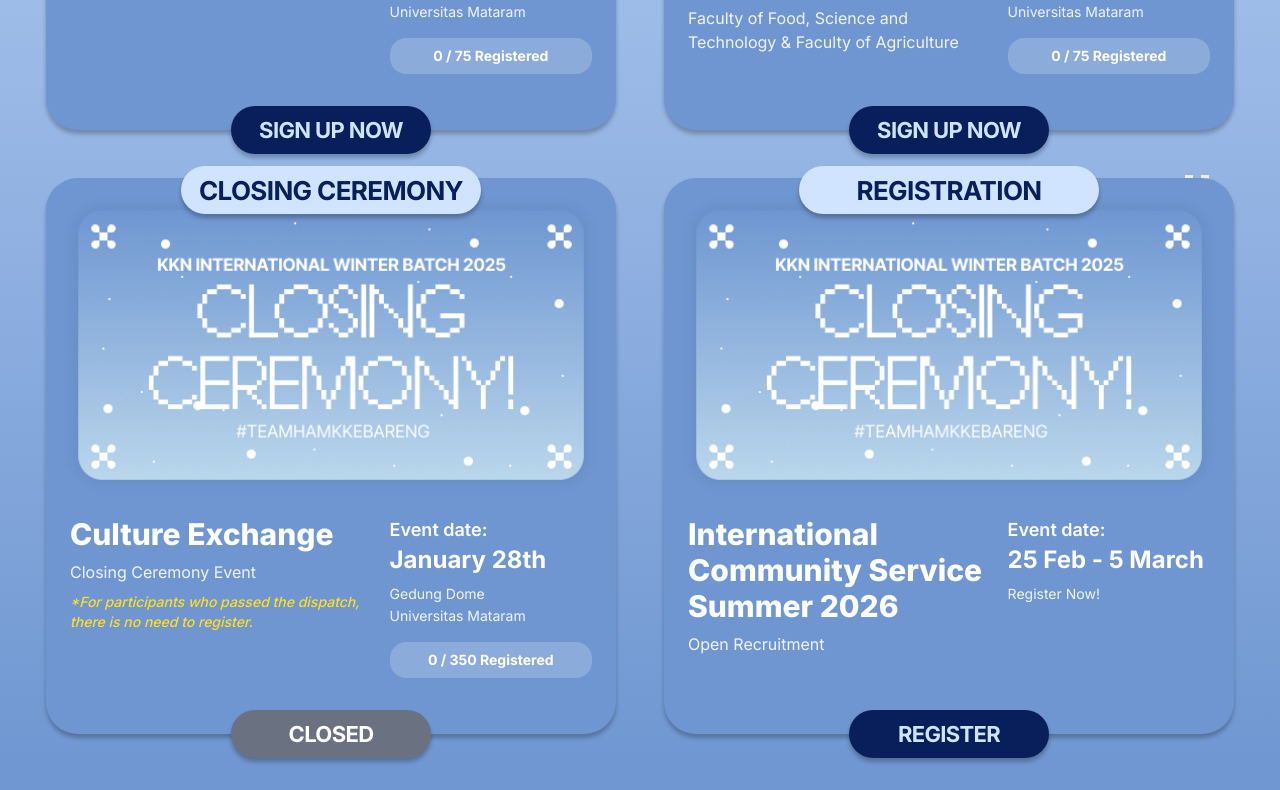
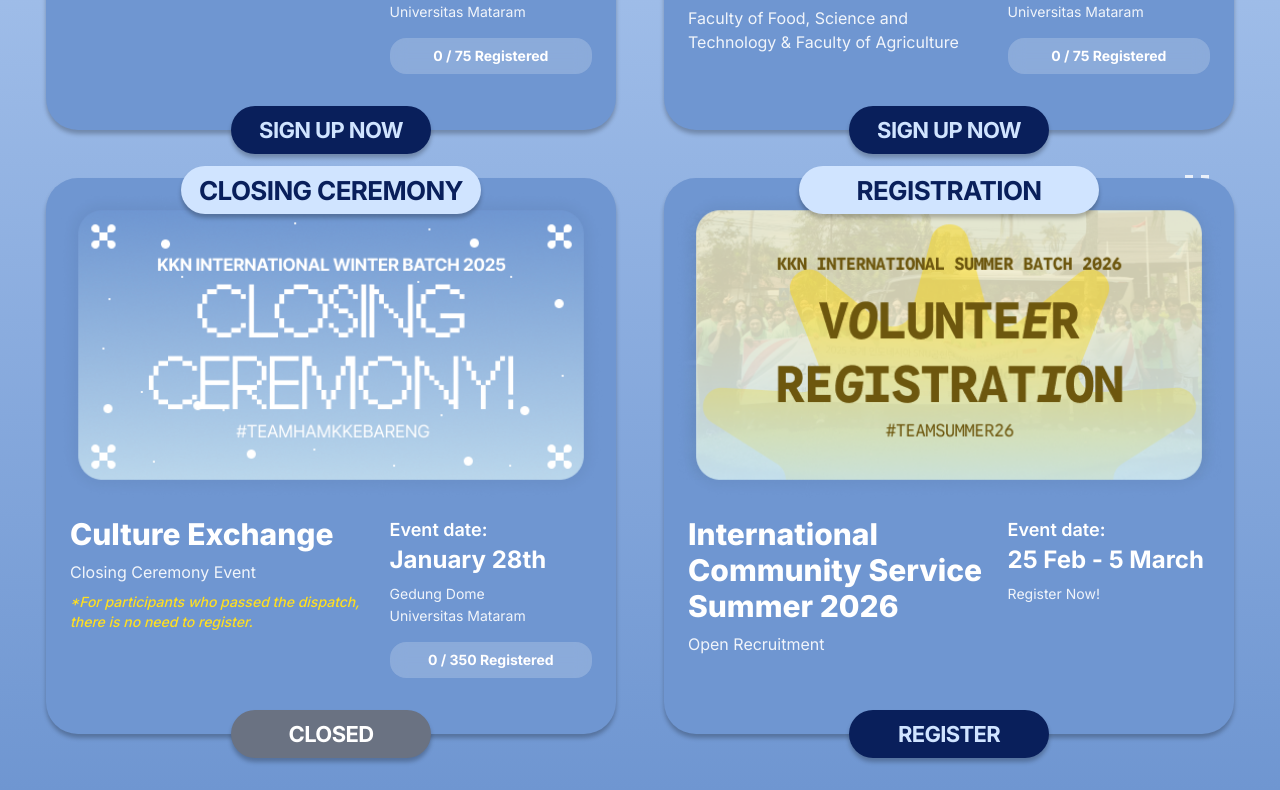
Before and after one commit to HazimMaulana/hamkkebareng, a Next.js app: page /our-events in a window 1280 px wide. Shown: the part 805-1595 px from the top of the page. Built offline with nearby package versions, Linux system fonts and the light colour scheme; no server answers.

Commit message:
fix: update registration image source to new path

```diff
--- a/src/app/our-events/page.jsx
+++ b/src/app/our-events/page.jsx
@@ -444,7 +444,7 @@ export default function ContactPage() {
           <div className="flex flex-col w-full h-full bg-[#6F96D1] rounded-4xl shadow-[0px_4px_4px_rgba(0,0,0,0.25)]">
             <EventsCard
               title="REGISTRATION"
-              imageSrc="/assets/closingCeremony.png"
+              imageSrc="/images/regisForm.png"
               titleClassName="w-[200px] sm:w-[300px]"
               titleTextClassName="text-[16px] lg:text-[22px]"
               className="-mt-3 px-3 rounded-4xl"
```
Also changed, not shown: public/images/regisForm.png (added).
